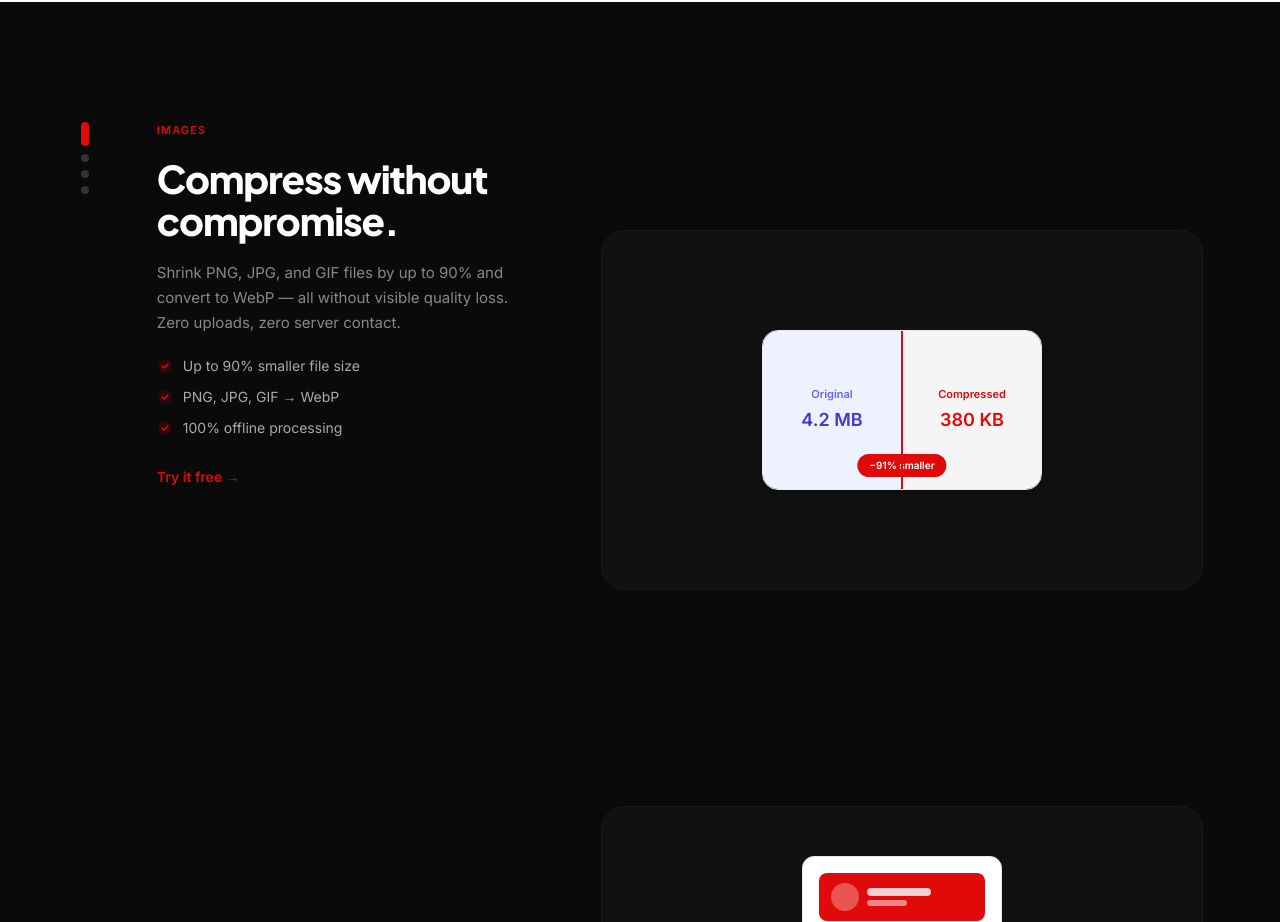
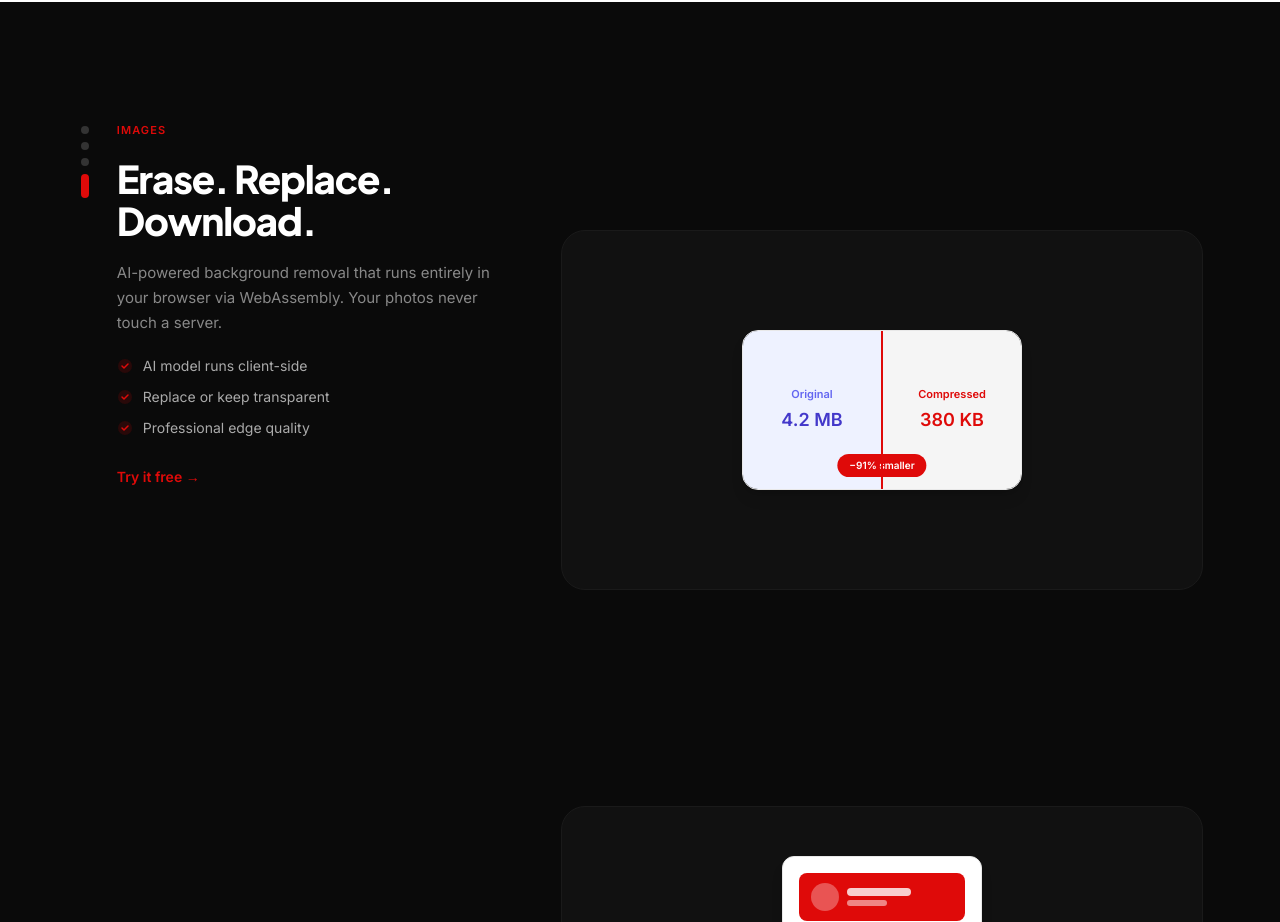
Before and after one commit to zohaibIslam03/Ozaar, a Next.js app: page / in a window 1280 px wide. Shown: the part 2500-3422 px from the top of the page. Built offline with nearby package versions, Linux system fonts and the light colour scheme.

Commit message:
Refactor ToolSpotlight component to use useLayoutEffect for better scroll handling and update CSS to use overflow-x: clip for improved sticky positioning.

```diff
--- a/app/globals.css
+++ b/app/globals.css
@@ -12,7 +12,8 @@
 
 html {
   scroll-behavior: smooth;
-  overflow-x: hidden;
+  /* clip avoids scroll containment that breaks position:sticky (hidden can) */
+  overflow-x: clip;
 }
 
 body {
@@ -20,7 +21,7 @@ body {
   color: #111111;
   -webkit-font-smoothing: antialiased;
   -moz-osx-font-smoothing: grayscale;
-  overflow-x: hidden;
+  overflow-x: clip;
   min-width: 0;
 }
 
--- a/components/sections/ToolSpotlight.tsx
+++ b/components/sections/ToolSpotlight.tsx
@@ -1,6 +1,6 @@
 "use client";
 
-import { useEffect, useRef, useState } from "react";
+import { useLayoutEffect, useRef, useState } from "react";
 import Link from "next/link";
 import { motion, AnimatePresence } from "framer-motion";
 
@@ -135,36 +135,63 @@ export default function ToolSpotlight() {
   const sectionRef = useRef<HTMLDivElement>(null);
   const itemRefs = useRef<(HTMLDivElement | null)[]>([]);
 
-  useEffect(() => {
-    const observers: IntersectionObserver[] = [];
-    itemRefs.current.forEach((el, i) => {
-      if (!el) return;
-      const obs = new IntersectionObserver(
-        ([entry]) => {
-          if (entry.isIntersecting) setActive(i);
-        },
-        {
-          rootMargin: "-42% 0px -42% 0px",
-          threshold: 0,
+  /** Pick the card whose vertical center is closest to the viewport “focus” line (stable with Lenis; avoids racing IntersectionObservers). */
+  useLayoutEffect(() => {
+    let raf = 0;
+
+    const pickActiveFromScroll = () => {
+      const els = itemRefs.current.filter((n): n is HTMLDivElement => n !== null);
+      if (els.length === 0) return;
+
+      const focusY = window.innerHeight * 0.42;
+      let bestIdx = 0;
+      let bestDist = Infinity;
+
+      for (let i = 0; i < els.length; i++) {
+        const r = els[i].getBoundingClientRect();
+        const midY = r.top + r.height / 2;
+        const dist = Math.abs(midY - focusY);
+        if (dist < bestDist) {
+          bestDist = dist;
+          bestIdx = i;
         }
-      );
-      obs.observe(el);
-      observers.push(obs);
-    });
-    return () => observers.forEach((o) => o.disconnect());
+      }
+
+      setActive((prev) => (prev === bestIdx ? prev : bestIdx));
+    };
+
+    const schedule = () => {
+      cancelAnimationFrame(raf);
+      raf = requestAnimationFrame(pickActiveFromScroll);
+    };
+
+    pickActiveFromScroll();
+    window.addEventListener("scroll", schedule, { passive: true });
+    window.addEventListener("resize", schedule, { passive: true });
+
+    return () => {
+      window.removeEventListener("scroll", schedule);
+      window.removeEventListener("resize", schedule);
+      cancelAnimationFrame(raf);
+    };
   }, []);
 
   const tool = spotlights[active];
 
   return (
-    <section ref={sectionRef} className="relative bg-[#0A0A0A]" style={{ padding: "clamp(72px, 10vw, 120px) 0" }}>
+    <section
+      ref={sectionRef}
+      className="relative overflow-visible bg-[#0A0A0A]"
+      style={{ padding: "clamp(72px, 10vw, 120px) 0" }}
+    >
       <div className="container">
-        <div className="flex flex-col lg:flex-row gap-10 lg:gap-16 items-start">
-          {/* Sticky left panel */}
-          <div className="hidden lg:flex flex-col gap-2 w-4 shrink-0 sticky top-32 self-start">
+        <div className="grid grid-cols-1 gap-10 lg:grid-cols-[auto_minmax(0,1fr)] lg:items-start lg:gap-16">
+          <aside className="hidden lg:flex lg:flex-row lg:items-start lg:gap-6 lg:shrink-0 lg:sticky lg:top-32 lg:z-10 lg:self-start">
+            <div className="flex flex-col gap-2 w-4 shrink-0 pt-1">
               {dots.map((i) => (
                 <button
                   key={i}
+                  type="button"
                   onClick={() => {
                     itemRefs.current[i]?.scrollIntoView({ behavior: "smooth", block: "center" });
                   }}
@@ -174,12 +201,11 @@ export default function ToolSpotlight() {
                     background: active === i ? "#DF0A09" : "#333",
                   }}
                   aria-label={`Go to ${spotlights[i].eyebrow}`}
+                  aria-current={active === i ? "true" : undefined}
                 />
               ))}
             </div>
-
-          {/* Sticky content left */}
-          <div className="hidden lg:block w-[380px] shrink-0 sticky top-32 self-start">
+            <div className="w-full max-w-[380px] min-w-0 shrink-0">
               <AnimatePresence mode="wait">
                 <motion.div
                   key={active}
@@ -231,9 +257,9 @@ export default function ToolSpotlight() {
                 </motion.div>
               </AnimatePresence>
             </div>
+          </aside>
 
-          {/* Scrollable items */}
-          <div className="flex-1 flex flex-col gap-8 lg:gap-0">
+          <div className="flex min-w-0 flex-col gap-8 lg:gap-0">
             {spotlights.map((s, i) => (
               <div
                 key={s.slug}
```
Lines whose indentation alone changed are shown as unchanged.
